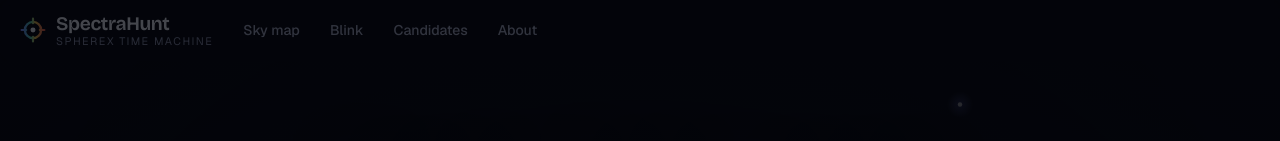
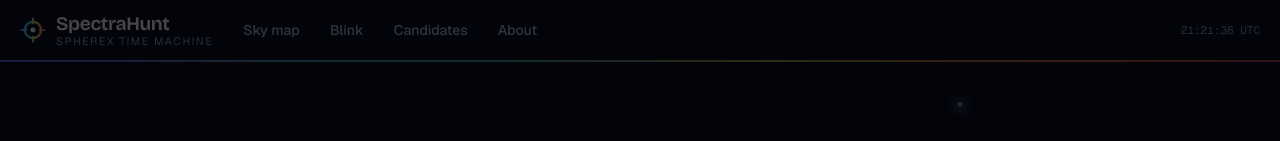
Before and after one commit to akashtori-13/drishti, a Next.js app in the folder spectrahunt-web/: page / in a window 1280 px wide. Shown: the top 141 px of the page. Built offline with nearby package versions, Linux system fonts and the light colour scheme; no server answers.

Commit message:
Observatory navbar: spectrum hairline, UTC clock, live blink context pill

```diff
--- a/spectrahunt-web/src/app/globals.css
+++ b/spectrahunt-web/src/app/globals.css
@@ -64,6 +64,11 @@ main:focus{outline:none;}
   transition:background .2s, border-color .2s;
 }
 .nav.scrolled{background:rgba(5,6,12,.82); border-bottom-color:var(--line);}
+.nav-hairline{height:2px; background:var(--spectrum); opacity:.7;}
+.nav-clock{font-size:.6875rem; color:var(--ink-3); white-space:nowrap; font-variant-numeric:tabular-nums;}
+.nav-context{font-size:.6875rem; color:var(--ink-2); text-decoration:none; border:1px solid var(--line); border-radius:999px; padding:5px 11px; white-space:nowrap; max-width:220px; overflow:hidden; text-overflow:ellipsis;}
+.nav-context:hover{color:var(--ink); border-color:var(--line-strong);}
+@media(max-width:900px){ .nav-clock, .nav-context{display:none;} }
 .nav-inner{
   max-width:1320px; margin:0 auto; height:var(--nav-h);
   padding:0 max(20px,env(safe-area-inset-right,0px)) 0 max(20px,env(safe-area-inset-left,0px));
--- a/spectrahunt-web/src/components/Header.tsx
+++ b/spectrahunt-web/src/components/Header.tsx
@@ -4,6 +4,7 @@ import Link from 'next/link';
 import { usePathname } from 'next/navigation';
 import { useEffect, useState } from 'react';
 import Icon from '@/components/Icon';
+import { useAppStore } from '@/lib/store';
 
 const NAV = [
   { href: '/sky', label: 'Sky map', blurb: 'Observer and all-sky views' },
@@ -16,6 +17,10 @@ export default function Header() {
   const pathname = usePathname();
   const [open, setOpen] = useState(false);
   const [scrolled, setScrolled] = useState(false);
+  const [utc, setUtc] = useState('');
+  const { band, epochIdx, compareMode } = useAppStore();
+  const blinkMatch = pathname.match(/^\/blink\/([^/]+)/);
+  const blinkId = blinkMatch ? decodeURIComponent(blinkMatch[1]) : null;
 
   useEffect(() => {
     const onKey = (e: KeyboardEvent) => { if (e.key === 'Escape') setOpen(false); };
@@ -28,6 +33,17 @@ export default function Header() {
     onScroll();
     window.addEventListener('scroll', onScroll, { passive: true });
     return () => window.removeEventListener('scroll', onScroll);
+  }, []);
+
+  useEffect(() => {
+    const tick = () => {
+      const d = new Date();
+      const p = (n: number) => String(n).padStart(2, '0');
+      setUtc(`${p(d.getUTCHours())}:${p(d.getUTCMinutes())}:${p(d.getUTCSeconds())} UTC`);
+    };
+    tick();
+    const t = setInterval(tick, 1000);
+    return () => clearInterval(t);
   }, []);
 
   useEffect(() => {
@@ -66,6 +82,12 @@ export default function Header() {
           )}
         </nav>
         <div className="nav-right">
+          {blinkId && (
+            <Link href={pathname} className="nav-context mono" title="Current blink field and state">
+              {blinkId === 'live' ? 'live field' : blinkId.replace(/-/g, ' ')} · D{band} · E{epochIdx + 1} · {compareMode}
+            </Link>
+          )}
+          <span className="nav-clock mono" title="Coordinated Universal Time">{utc}</span>
           <button
             type="button" className="nav-menu-btn" aria-expanded={open}
             aria-controls="navTabs" aria-label={open ? 'Close menu' : 'Open menu'}
@@ -76,6 +98,7 @@ export default function Header() {
           </button>
         </div>
       </div>
+      <div className="nav-hairline" aria-hidden="true" />
     </header>
   );
 }
```
